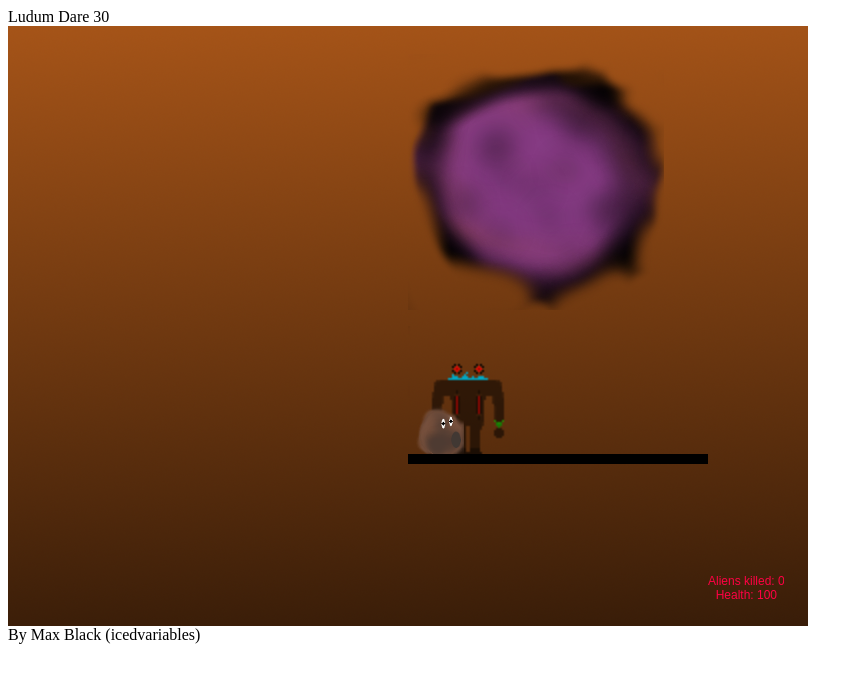
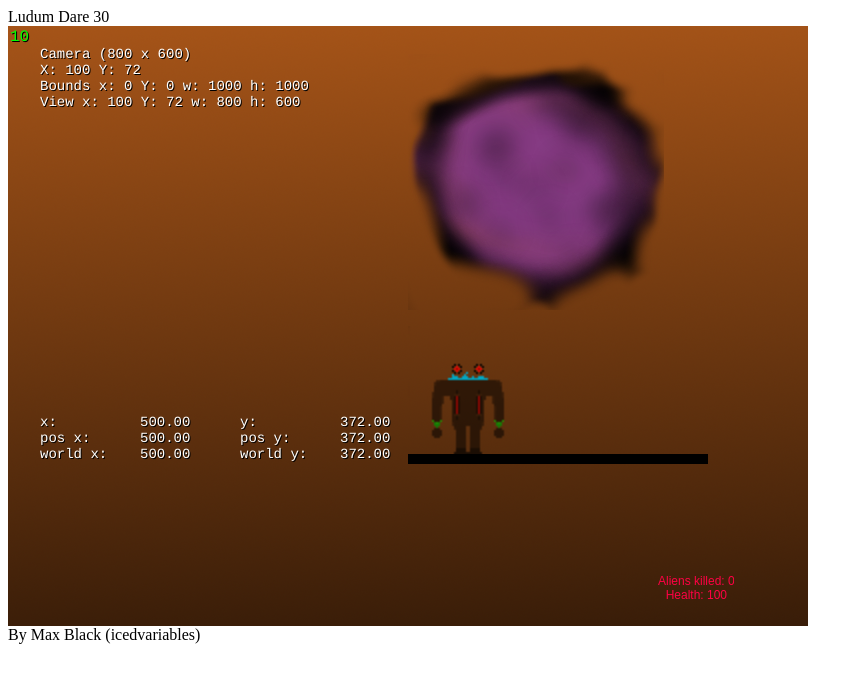
Before and after one commit to icedvariables/Ludum-Dare30, a plain HTML site: page index.html in a window 1280 px wide. Shown: the whole page, without its empty margins (0-863 px from the left). Drawn offline with Linux system fonts and the light colour scheme; animation ran at ten frames a second.

Commit message:
Added enemy movement and collision and extra debugging info

```diff
--- a/index.html
+++ b/index.html
@@ -15,6 +15,7 @@ By Max Black (icedvariables)
 <script type="text/javascript">
 var WIDTH = 800;
 var HEIGHT = 600;
+var DEBUG = true;
 
 var game = new Phaser.Game(WIDTH, HEIGHT, Phaser.AUTO, "game");
 
--- a/states/GameState.js
+++ b/states/GameState.js
@@ -1,6 +1,6 @@
 var GameState = function(){
     this.playerSpeed = 300;
-    this.aliensKilled = 0;
+    this.enemiesKilled = 0;
     this.nextFire = 0;
     this.fireRate = 200;
     this.health = 100;
@@ -18,6 +18,8 @@ GameState.prototype = {
         this.load.image("portal", "res/portal.png");
         this.load.image("bullet", "res/bullet.png");
         this.load.image("death screen", "res/death.png");
+
+        game.time.advancedTiming = true;
     },
 
     create:function(){
@@ -78,7 +80,7 @@ GameState.prototype = {
 
         // HUD
         var style = {font:"12px Arial", fill:"#ff0044", align:"center"};
-        this.hudText = this.add.text(WIDTH - 100, HEIGHT - 50, "Aliens killed: "+this.aliensKilled+"\nHealth: "+this.health, style);
+        this.hudText = this.add.text(WIDTH - 150, HEIGHT - 50, "Aliens killed: "+this.enemiesKilled+"\nHealth: "+this.health, style);
         this.hudText.fixedToCamera = true;
 
         // CURSORS
@@ -91,6 +93,7 @@ GameState.prototype = {
     },
 
     update:function(){
+        // COLLISION
         this.physics.arcade.collide(this.player, this.platforms);
         this.physics.arcade.collide(this.enemies, this.platforms);
         this.physics.arcade.overlap(this.platforms, this.bullets,
@@ -98,8 +101,89 @@ GameState.prototype = {
             bullet.kill();
         }, null, this);
 
-        this.hudText.text = "Aliens killed: "+this.aliensKilled+"\nHealth: "+this.health;
+        this.physics.arcade.overlap(this.player, this.enemies,
+        function(player, enemy){
+            if(this.enemiesKilled > 5){
+                this.health -= this.enemiesKilled / 5;
+            }else{
+                this.health -= 0.5;
+            }
+        }, null, this);
 
+        this.physics.arcade.overlap(this.bullets, this.enemies,
+        function(bullet, enemy){
+            bullet.kill();
+            enemy.destroy();
+            this.enemiesKilled += 1;
+        }, null, this);
+
+        // UPDATE HUD
+        this.hudText.text = "Aliens killed: "+this.enemiesKilled+"\nHealth: "+this.health;
+
+        // INPUT/PLAYER MOVEMENT
+        this.pollInput()
+
+         // CHECK HEALTH
+        if(this.health <= 0){
+            var deathScreen = this.add.sprite(0, 0, "death screen");
+            deathScreen.fixedToCamera = true;
+        }
+
+        // SPAWN ENEMY
+        this.tryToSpawnEnemies("enemy0");
+
+        // MOVE ENEMIES
+        this.enemies.forEach(this.moveEnemies, this);
+
+        // DEBUG STUFF
+        if(DEBUG){
+            console.log("Time now: "+this.time.now);
+            console.log("Next enemy spawn time: "+this.nextEnemySpawnTime);
+
+            // Don't know why but the 'game.'s below cannot be 'this.'s or it will break...
+            game.debug.cameraInfo(this.camera, 32, 32);
+            game.debug.spriteCoords(this.player, 32, 400);
+
+            game.debug.text(game.time.fps, 2, 15, "#00ff00");
+        }
+    },
+
+    shoot:function(){
+        if(this.time.now > this.nextFire && this.bullets.countDead() > 0){
+            this.nextFire = this.time.now + this.fireRate;
+            var bullet = this.bullets.getFirstDead();
+            bullet.reset(this.player.x + 64, this.player.y + 64);
+            this.physics.arcade.moveToPointer(bullet, 300);
+        }
+    },
+
+    tryToSpawnEnemies:function(texture){
+        if(this.time.now > this.nextEnemySpawnTime && this.enemies.length < 200 && this.spawnEnemies){
+            var enemy = this.enemies.create(this.portal.body.x, this.portal.body.y, texture);
+            this.physics.arcade.enable(enemy);
+            enemy.body.bounce.y = 0.2;
+            enemy.body.gravity.y = 500;
+
+            enemy.animations.add("left", [0, 1], 7, false);
+            enemy.animations.add("right", [3, 4], 7, false);
+
+            this.nextEnemySpawnTime = this.time.now + 3000;
+        }
+    },
+
+    moveEnemies:function(enemy){
+        // called for each enemy
+
+        if(enemy.body.x > this.player.body.x){ // right
+            enemy.body.velocity.x = -300;
+            enemy.animations.play("right");
+        }else{ // left
+            enemy.body.velocity.x = 300;
+            enemy.animations.play("left");
+        }
+    },
+
+    pollInput:function(){
         this.player.body.velocity.x = 0;
 
         if(this.cursors.left.isDown){
@@ -125,35 +209,5 @@ GameState.prototype = {
         if(this.input.activePointer.isDown){
             this.shoot();
         }
-
-        if(this.health <= 0){
-            var deathScreen = this.add.sprite(0, 0, "death screen");
-            deathScreen.fixedToCamera = true;
-        }
-
-        this.tryToSpawnEnemy("enemy0");
-
-        console.log("Time now: "+this.time.now);
-        console.log("Next enemy spawn time: "+this.nextEnemySpawnTime);
-    },
-
-    shoot:function(){
-        if(this.time.now > this.nextFire && this.bullets.countDead() > 0){
-            this.nextFire = this.time.now + this.fireRate;
-            var bullet = this.bullets.getFirstDead();
-            bullet.reset(this.player.x + 64, this.player.y + 64);
-            this.physics.arcade.moveToPointer(bullet, 300);
-        }
-    },
-
-    tryToSpawnEnemy:function(texture){
-        if(this.time.now > this.nextEnemySpawnTime){
-            var enemy = this.enemies.create(this.portal.body.x, this.portal.body.y, texture);
-            this.physics.arcade.enable(enemy);
-            enemy.body.bounce.y = 0.2;
-            enemy.body.gravity.y = 500;
-
-            this.nextEnemySpawnTime = this.time.now + 3000;
-        }
     }
 };
```
